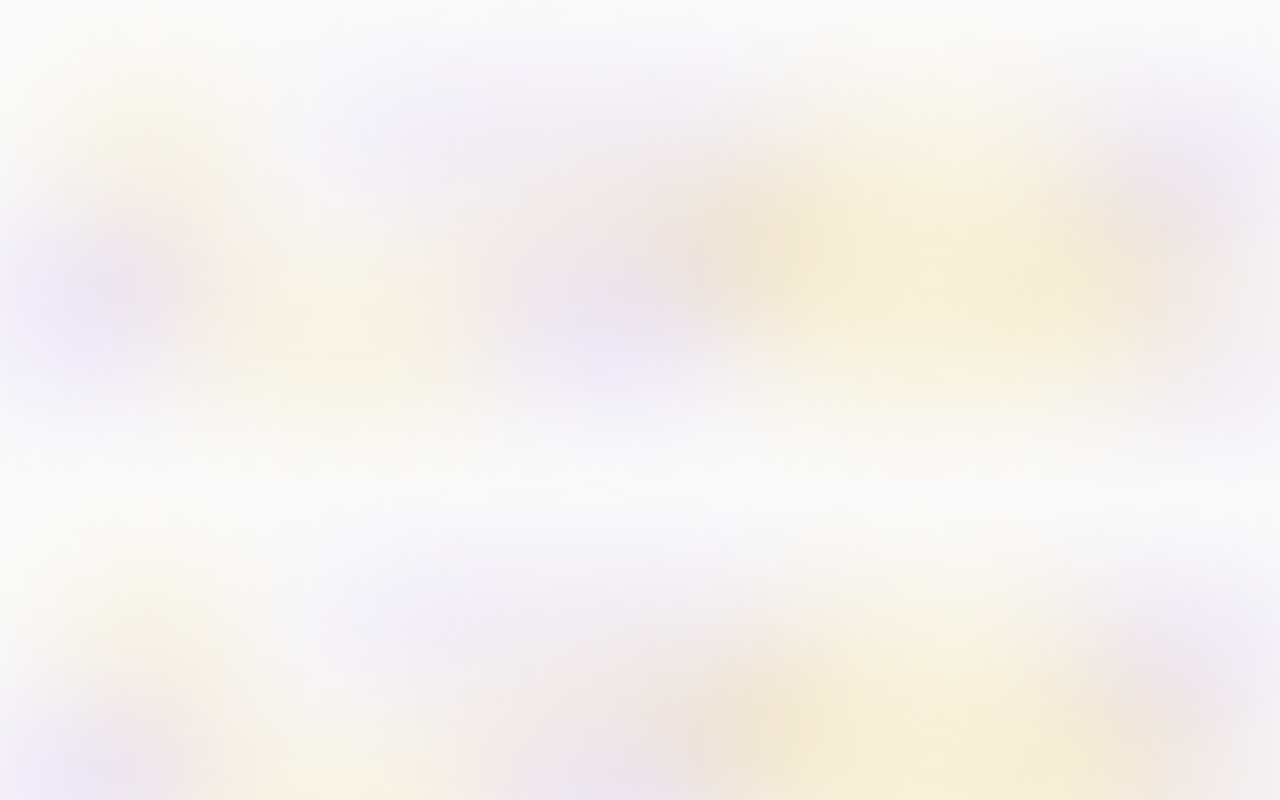
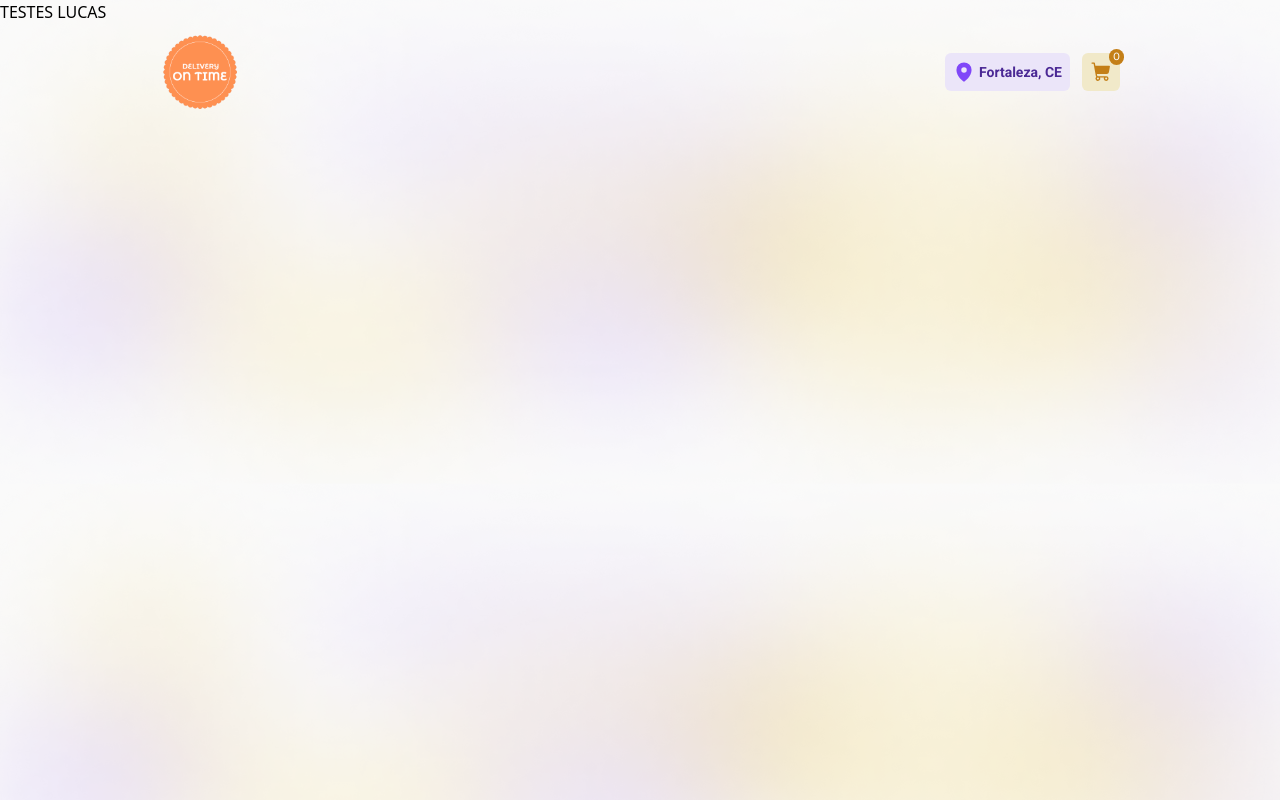
Before and after one commit to lucasrvasconcelos/coffee, a React (Vite) app: page / in a window 1280 px wide. Before the commit this address had no page. Built offline with nearby package versions, Linux system fonts and the light colour scheme.

Commit message:
alteração JSON

```diff
--- a/src/pages/Routes.tsx
+++ b/src/pages/Routes.tsx
@@ -9,6 +9,10 @@ import { Orders } from './orders'
 export function RouterApp() {
   return (
     <Routes>
+      <Route path="/" element={<LayoutDefault />}>
+        <Route path="/" element={<span>TESTES LUCAS</span>}></Route>
+      </Route>
+
       <Route path="/coffee" element={<LayoutDefault />}>
         <Route path="/coffee" element={<Home />}></Route>
         <Route path="/coffee/orders" element={<Orders />}></Route>
--- a/src/test.css
+++ /dev/null
@@ -1,3 +0,0 @@
-*{
-    background-image: linear-gradient(45deg, "bg-yellow", "bg-purple");
-}
```
